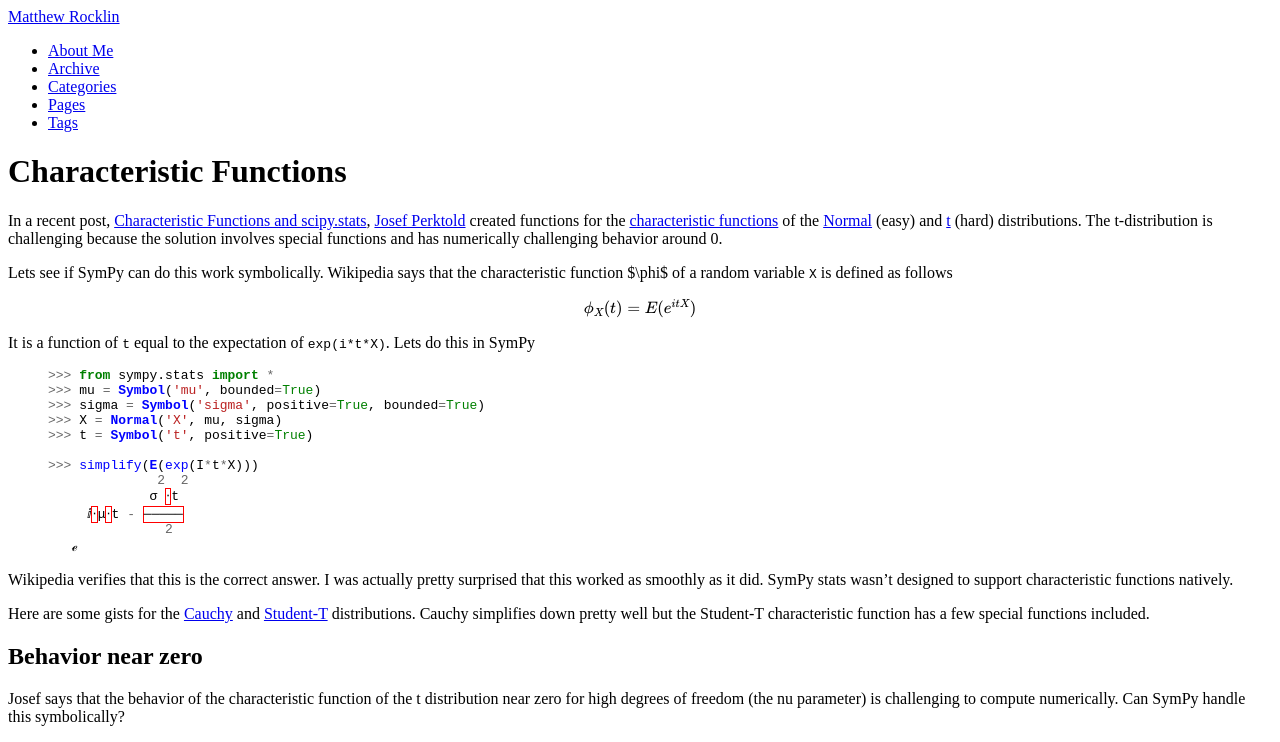
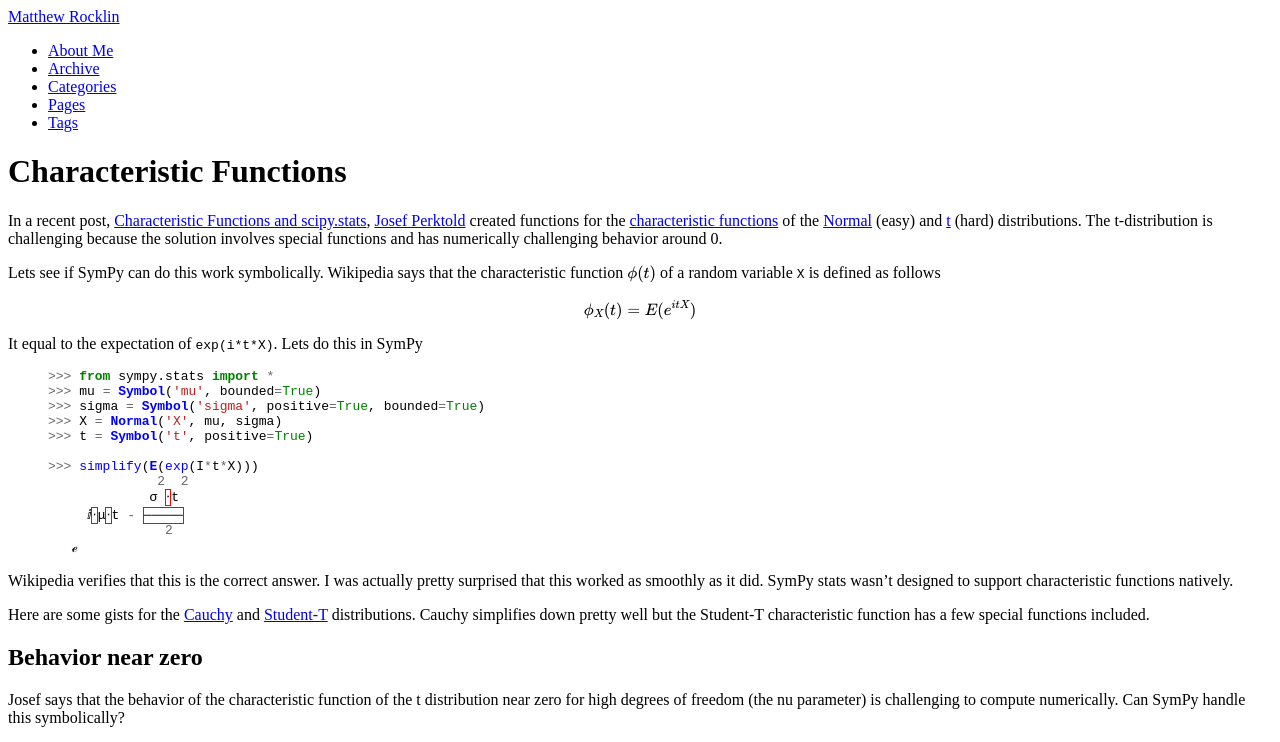
Before and after one commit to besyskymnbk/blog, a Jekyll site: the page built from _posts/work/2012-12-03-Characteristic-Functions.md, in a window 1280 px wide and 1400 px high. Shown: the top 742 px of the window. Built offline with Jekyll 4.4.1, drawn with Linux system fonts in a browser that asks for light colours; formulas are drawn with MathJax 3; comment, search, counter and statistics services are not loaded; some of the changed text lies outside the part shown.

```diff
--- a/_posts/work/2012-12-03-Characteristic-Functions.md
+++ b/_posts/work/2012-12-03-Characteristic-Functions.md
@@ -9,11 +9,11 @@ tags : [SymPy, Stats]
 
 In a recent post, [Characteristic Functions and scipy.stats](http://jpktd.blogspot.com/2012/12/characteristic-functions-and-scipystats.html), [Josef Perktold](https://github.com/josef-pkt) created functions for the [characteristic functions](http://en.wikipedia.org/wiki/Characteristic_function) of the [Normal](http://en.wikipedia.org/wiki/Normal_distribution) (easy) and [t](http://en.wikipedia.org/wiki/Student%27s_t-distribution) (hard) distributions.  The t-distribution is challenging because the solution involves special functions and has numerically challenging behavior around 0.
 
-Lets see if SymPy can do this work symbolically.  Wikipedia says that the characteristic function $\phi$ of a random variable `X` is defined as follows
+Lets see if SymPy can do this work symbolically.  Wikipedia says that the characteristic function \\(\phi(t)\\) of a random variable `X` is defined as follows
 
 $$ \phi_X(t) = E(e^{itX}) $$
 
-It is a function of `t` equal to the expectation of `exp(i*t*X)`.  Lets do this in SymPy
+It equal to the expectation of `exp(i*t*X)`.  Lets do this in SymPy
 
 {% highlight python %}
 >>> from sympy.stats import *
```
Also changed, not shown: other parts of _posts/work/2012-12-03-Characteristic-Functions.md (+14 -2 lines).
